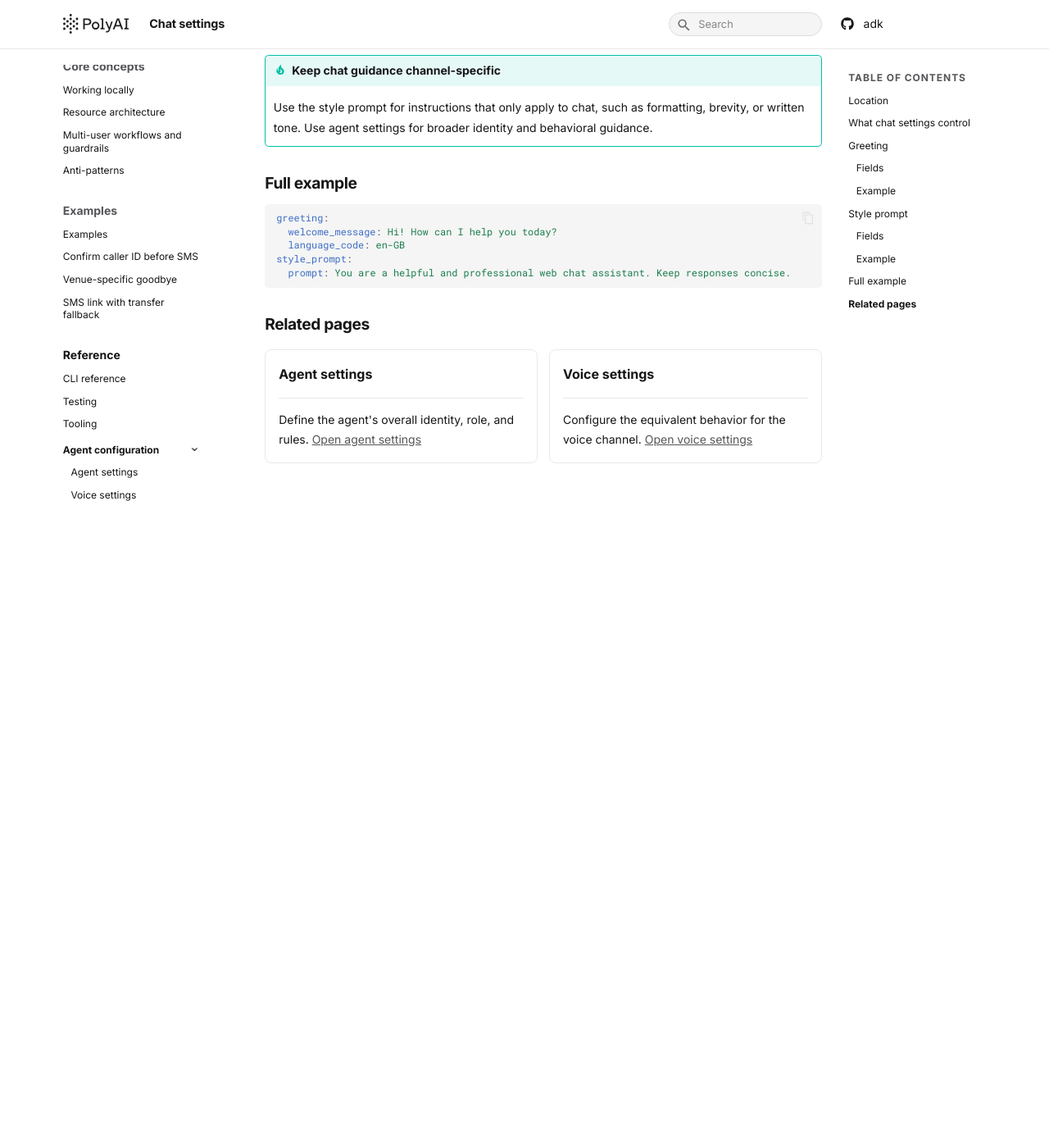
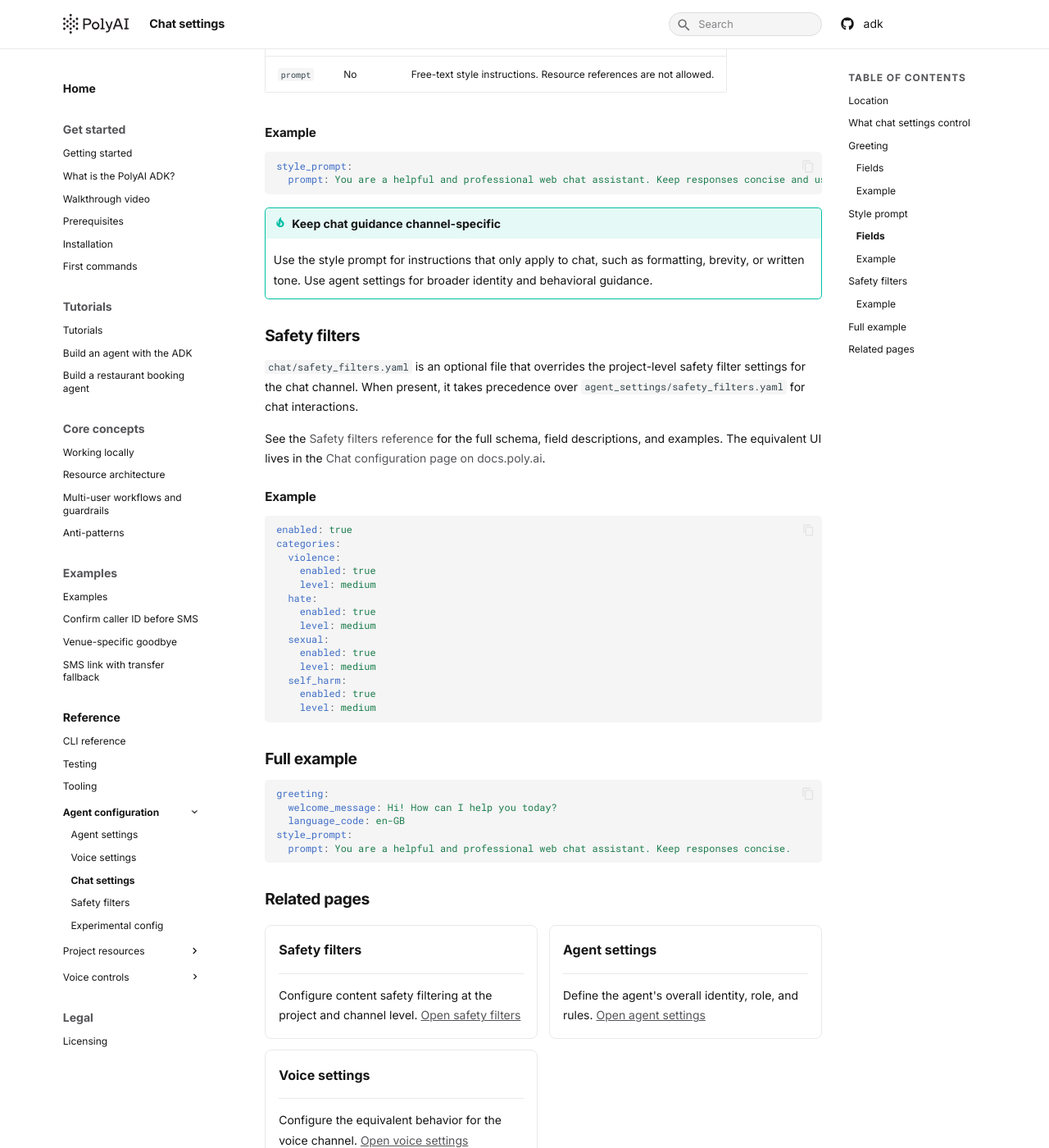
Before and after one commit to polyai/adk, an MkDocs documentation site: the page built from docs/docs/reference/chat_settings.md, in a window 1280 px wide and 1400 px high, scrolled down 1755 px. Shown: the whole window at 82% size. Built offline with MkDocs 1.6.1 and Material for MkDocs 9.7.7, drawn with Linux system fonts in a browser that asks for light colours; before the commit the page ends 2385 px from its top, so only the background shows below that; some of the changed text lies outside the part shown.

Commit message:
docs: Safety Filters docs rollout (#111)
## Summary

<!-- What does this PR do? Keep it to 1-3 sentences. -->

## Motivation

<!-- Why is this change needed? Link to an issue if applicable. -->

Closes #<!-- issue number -->

## Changes

<!-- Bullet list of the key changes. Focus on *what* changed, not *how*.
-->

-

## Test strategy

<!-- How did you verify this works? Check all that apply. -->

- [ ] Added/updated unit tests
- [ ] Manual CLI testing (`poly <command>`)
- [ ] Tested against a live Agent Studio project
- [x] N/A (docs, config, or trivial change)

## Checklist

- [ ] `ruff check .` and `ruff format --check .` pass
- [ ] `pytest` passes
- [x] No breaking changes to the `poly` CLI interface (or migration path
documented)
- [ ] Commit messages follow [conventional
commits](https://www.conventionalcommits.org/)

## Screenshots / Logs

<!-- Optional: paste terminal output, screenshots, or before/after diffs
if helpful. -->

---------

Co-authored-by: github-actions[bot] <github-actions[bot]@users.noreply.github.com>
Co-authored-by: Claude Opus 4.7 (1M context) <noreply@anthropic.com>

```diff
--- a/docs/docs/reference/chat_settings.md
+++ b/docs/docs/reference/chat_settings.md
@@ -16,7 +16,9 @@ They are defined in <code>chat/configuration.yaml</code>.
 ## Location
 
 ~~~text
-chat/configuration.yaml
+chat/
+├── configuration.yaml
+└── safety_filters.yaml       # Optional
 ~~~
 
 ## What chat settings control
@@ -34,6 +36,12 @@ chat/configuration.yaml
     ---
 
     Channel-specific instructions that shape how the agent writes in chat.
+
+-   **Safety filters**
+
+    ---
+
+    Optional chat-channel content safety filter overrides.
 
 </div>
 
@@ -85,6 +93,31 @@ style_prompt:
 
     Use the style prompt for instructions that only apply to chat, such as formatting, brevity, or written tone. Use agent settings for broader identity and behavioral guidance.
 
+## Safety filters
+
+`chat/safety_filters.yaml` is an optional file that overrides the project-level safety filter settings for the chat channel. When present, it takes precedence over `agent_settings/safety_filters.yaml` for chat interactions.
+
+See the [Safety filters reference](./safety_filters.md) for the full schema, field descriptions, and examples. The equivalent UI lives in the [Chat configuration page on docs.poly.ai](https://docs.poly.ai/webchat/chat-configuration#safety-filters){ target="_blank" rel="noopener" }.
+
+### Example
+
+~~~yaml
+enabled: true
+categories:
+  violence:
+    enabled: true
+    level: medium
+  hate:
+    enabled: true
+    level: medium
+  sexual:
+    enabled: true
+    level: medium
+  self_harm:
+    enabled: true
+    level: medium
+~~~
+
 ## Full example
 
 ~~~yaml
@@ -98,6 +131,13 @@ style_prompt:
 ## Related pages
 
 <div class="grid cards" markdown>
+
+-   **Safety filters**
+
+    ---
+
+    Configure content safety filtering at the project and channel level.
+    [Open safety filters](./safety_filters.md)
 
 -   **Agent settings**
 
--- a/docs/mkdocs.yml
+++ b/docs/mkdocs.yml
@@ -121,6 +121,7 @@ nav:
           - Agent settings: reference/agent_settings.md
           - Voice settings: reference/voice_settings.md
           - Chat settings: reference/chat_settings.md
+          - Safety filters: reference/safety_filters.md
           - Experimental config: reference/experimental_config.md
 
       - Project resources:
```
Also changed, not shown: docs/docs/concepts/working-locally.md (+4 -1 lines), docs/docs/reference/agent_settings.md (+38 -0 lines), docs/docs/reference/safety_filters.md (added, +200 -0 lines), docs/docs/reference/voice_settings.md (+41 -1 lines), docs/docs/tutorials/build-an-agent.md (+12 -4 lines).
